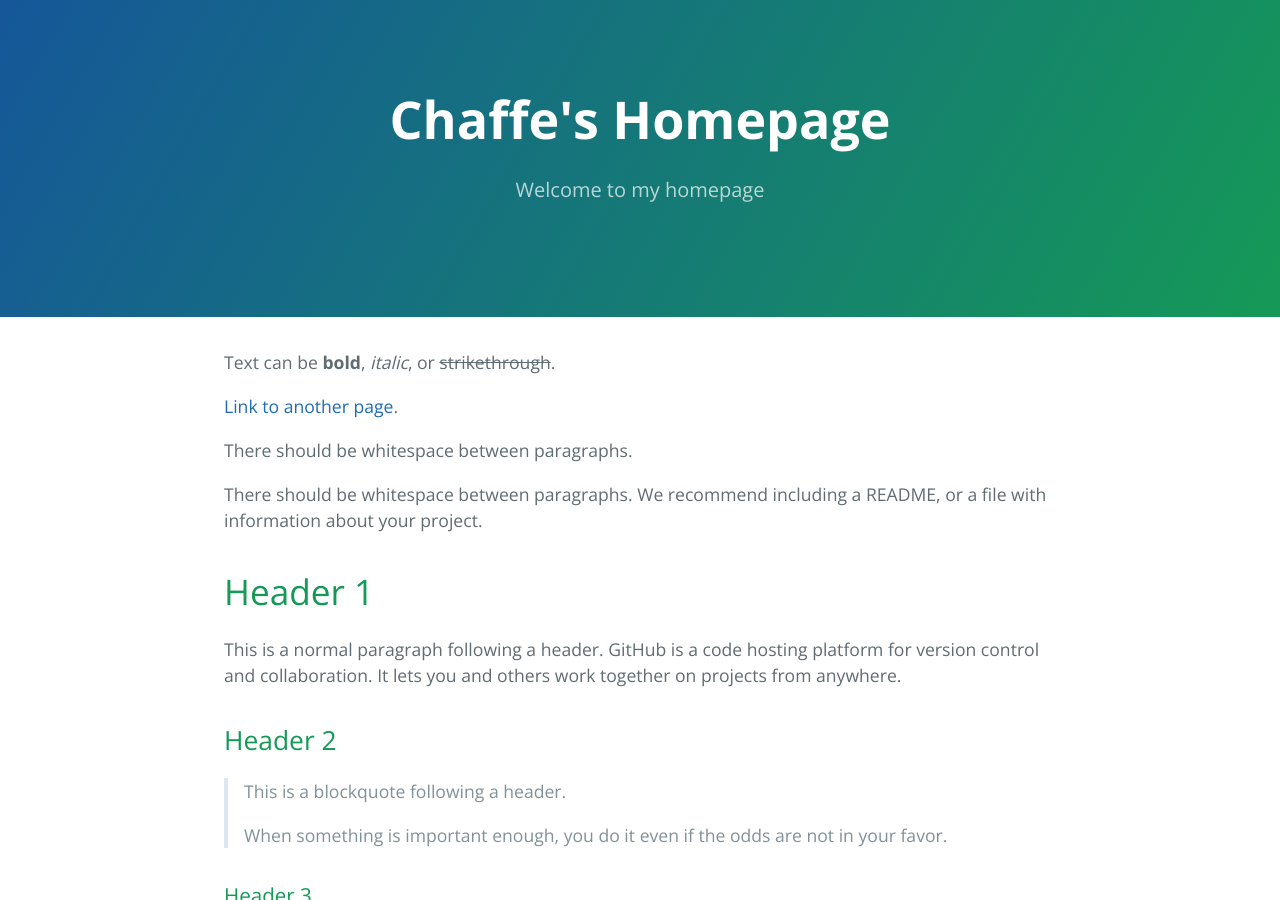
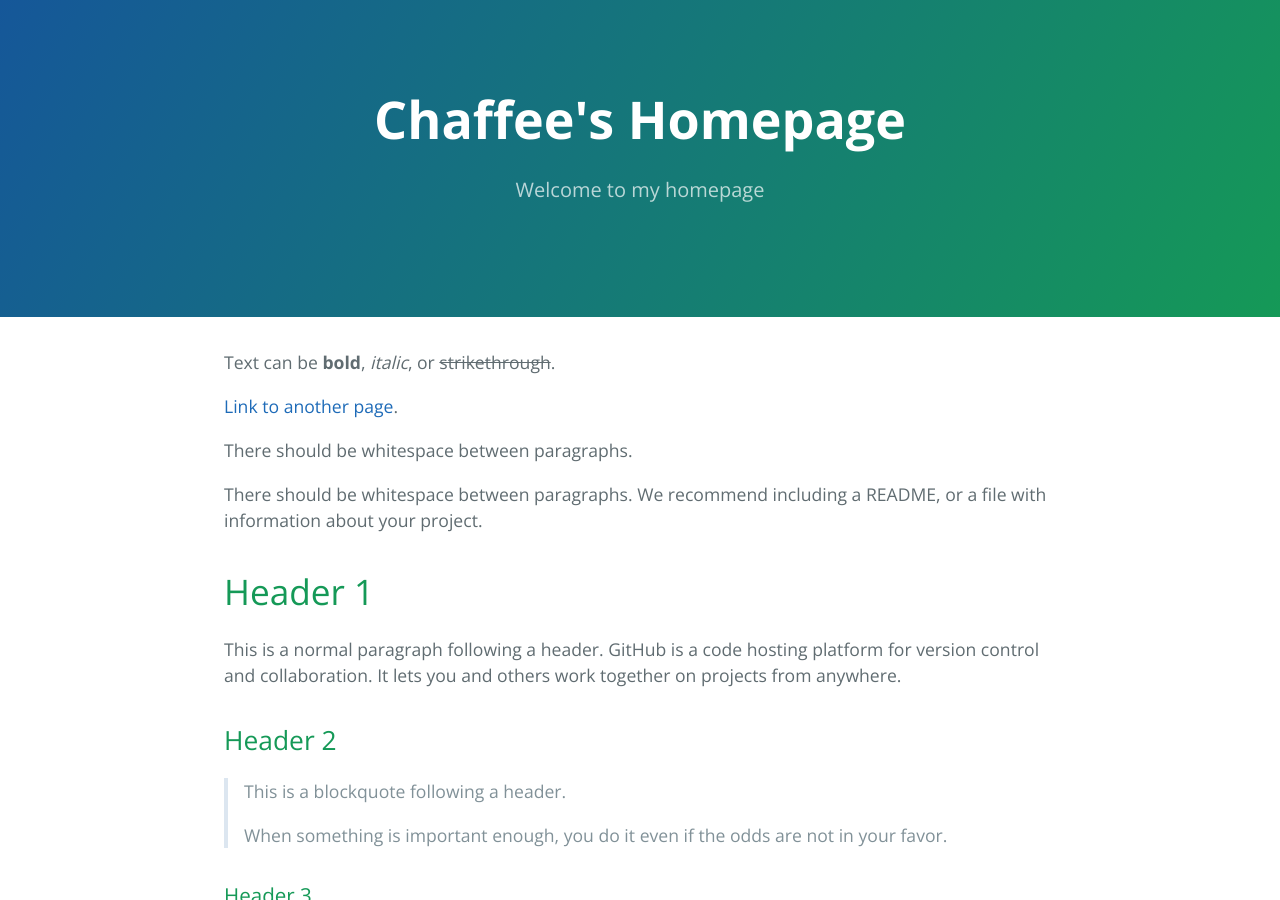
Before and after one commit to vk28001chaffee/vk28001chaffee.github.io, a Jekyll site: the page built from index.md, in a window 1280 px wide and 900 px high. Built offline with Jekyll 4.4.1, drawn with Linux system fonts in a browser that asks for light colours.

Commit message:
Update _config.yml

```diff
--- a/_config.yml
+++ b/_config.yml
@@ -1,4 +1,4 @@
-title: Chaffe's Homepage
+title: Chaffee's Homepage
 description: Welcome to my homepage
 show_downloads: false
 google_analytics:
```
